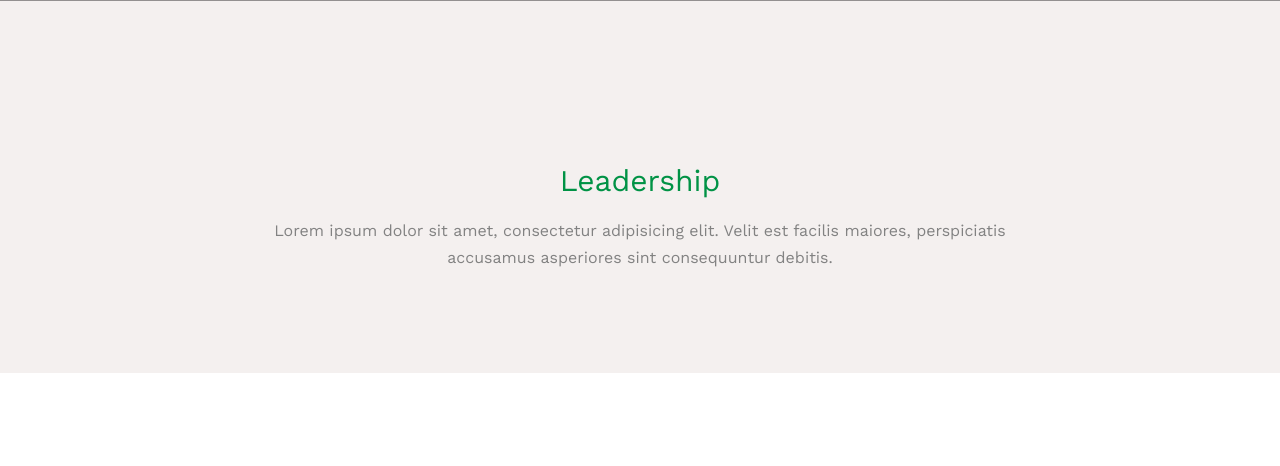
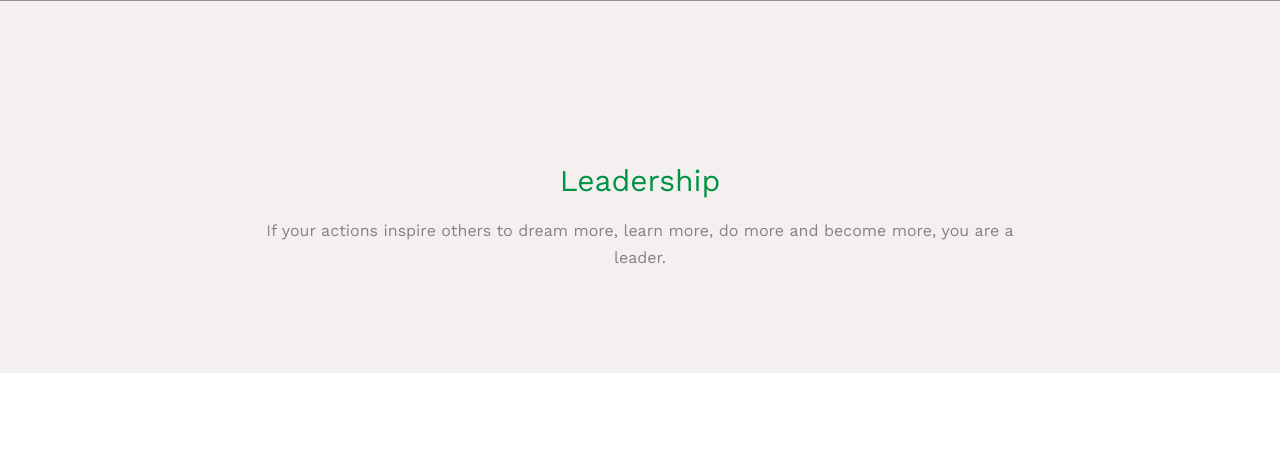
Before and after one commit to ManishPrajapat/Freegrepo, a Django app: template myproject/app/templates/app/team.html in a window 1280 px wide. Shown: the part 399-865 px from the top of the page. Run offline with Django 3.2, Linux system fonts and the light colour scheme; the template is opened without the code that fills it, so the values that code supplies are empty; some libraries are stand-ins or nearby versions; some web fonts are replaced.

Commit message:
Leadership quote

```diff
--- a/myproject/app/templates/app/team.html
+++ b/myproject/app/templates/app/team.html
@@ -185,7 +185,7 @@
 					<div class="col-md-8 col-md-offset-2 text-center heading-section animate-box">
                         <br><br><br><br><br><br>
 						<h2 style="color:#009245 !important">Leadership</h2>
-						<p>Lorem ipsum dolor sit amet, consectetur adipisicing elit. Velit est facilis maiores, perspiciatis accusamus asperiores sint consequuntur debitis.</p>
+						<p>If your actions inspire others to dream more, learn more, do more and become more, you are a leader.</p>
 					    <br><br><br>
                     </div>
 				</div>
```
